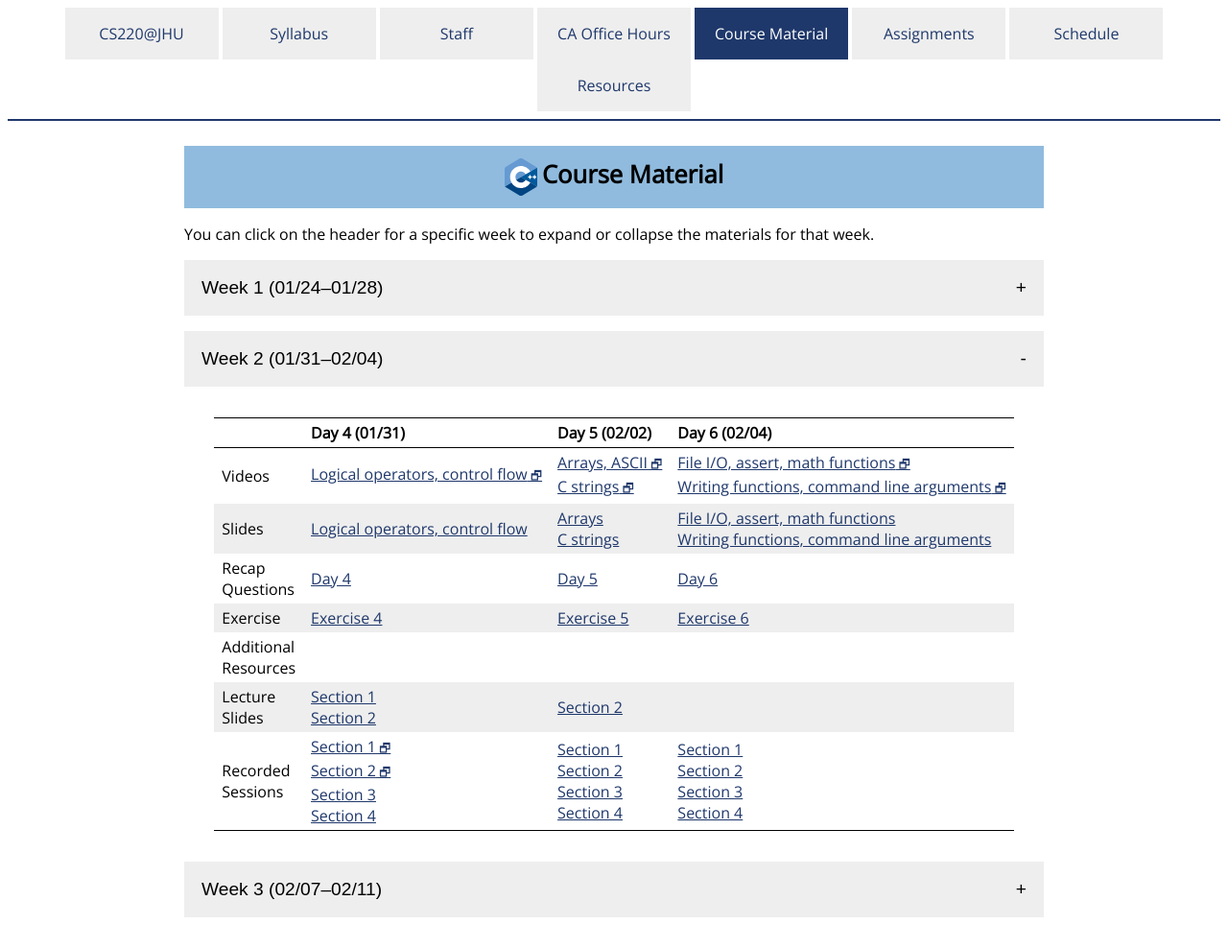
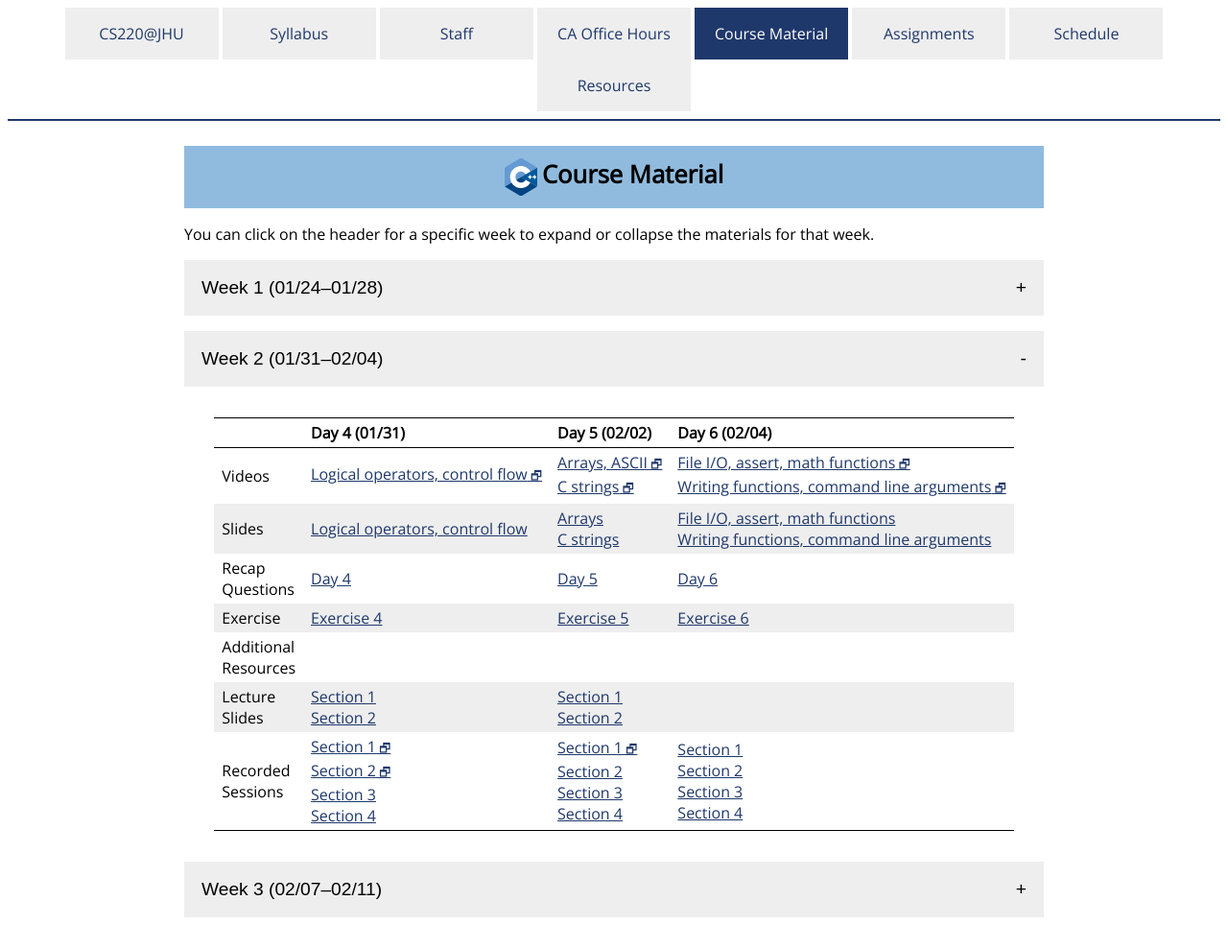
Before and after one commit to jhu-ip/cs220-s22, a Jekyll site: the page built from material.md, in a window 1280 px wide. Shown: the whole page at 96% size. Built offline with Jekyll 4.4.1, drawn with Linux system fonts in a browser that asks for light colours; some web fonts are replaced.

Commit message:
link to day 5 materials for sec 01

```diff
--- a/material.csv
+++ b/material.csv
@@ -62,8 +62,9 @@
 2,2,02/02,Slides,"C strings",slides/day05_c_strings.pdf
 2,2,02/02,Recap,"Day 5",questions/day05.html
 2,2,02/02,Exercise,"Exercise 5",exercise/ex05.html
+2,2,02/02,LectureSlides,"Section 1",slides/sec01/day05_notes.pdf
 2,2,02/02,LectureSlides,"Section 2",slides/sec02/05.pdf
-2,2,02/02,Recording,"Section 1",#
+2,2,02/02,Recording,"Section 1",https://jh.hosted.panopto.com/Panopto/Pages/Viewer.aspx?id=f580d38a-33fb-4c3f-8677-ae3001350222
 2,2,02/02,Recording,"Section 2",#
 2,2,02/02,Recording,"Section 3",#
 2,2,02/02,Recording,"Section 4",#
--- a/material.md
+++ b/material.md
@@ -120,13 +120,13 @@
     <tr>
       <td>Lecture<br>Slides</td>
       <td><a href='slides/sec01/day04_notes.pdf'>Section 1</a><br><a href='slides/sec02/04.pdf'>Section 2</a></td>
-      <td><a href='slides/sec02/05.pdf'>Section 2</a></td>
+      <td><a href='slides/sec01/day05_notes.pdf'>Section 1</a><br><a href='slides/sec02/05.pdf'>Section 2</a></td>
       <td></td>
     </tr>
     <tr>
       <td>Recorded<br>Sessions</td>
       <td><a class='external' target='_blank' href='https://jh.hosted.panopto.com/Panopto/Pages/Viewer.aspx?id=abf56b48-5a67-4713-91c4-ae2e0149592b'>Section 1</a><br><a class='external' target='_blank' href='https://jh.hosted.panopto.com/Panopto/Pages/Viewer.aspx?id=fdb32310-81aa-4273-968b-ae2e014b3f83'>Section 2</a><br><a href='#'>Section 3</a><br><a href='#'>Section 4</a></td>
-      <td><a href='#'>Section 1</a><br><a href='#'>Section 2</a><br><a href='#'>Section 3</a><br><a href='#'>Section 4</a></td>
+      <td><a class='external' target='_blank' href='https://jh.hosted.panopto.com/Panopto/Pages/Viewer.aspx?id=f580d38a-33fb-4c3f-8677-ae3001350222'>Section 1</a><br><a href='#'>Section 2</a><br><a href='#'>Section 3</a><br><a href='#'>Section 4</a></td>
       <td><a href='#'>Section 1</a><br><a href='#'>Section 2</a><br><a href='#'>Section 3</a><br><a href='#'>Section 4</a></td>
     </tr>
   </tbody>
```
